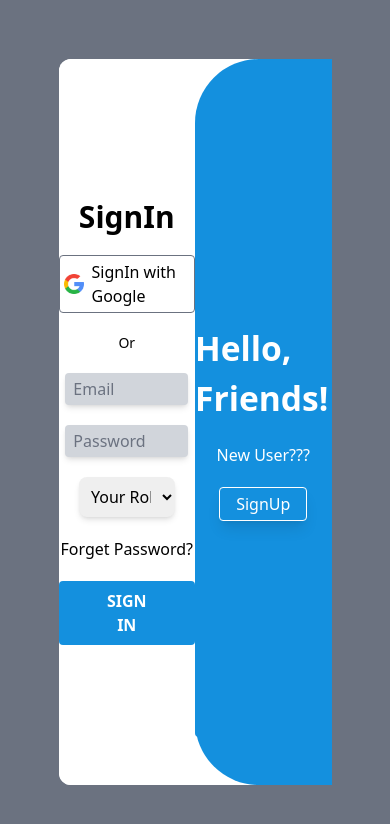
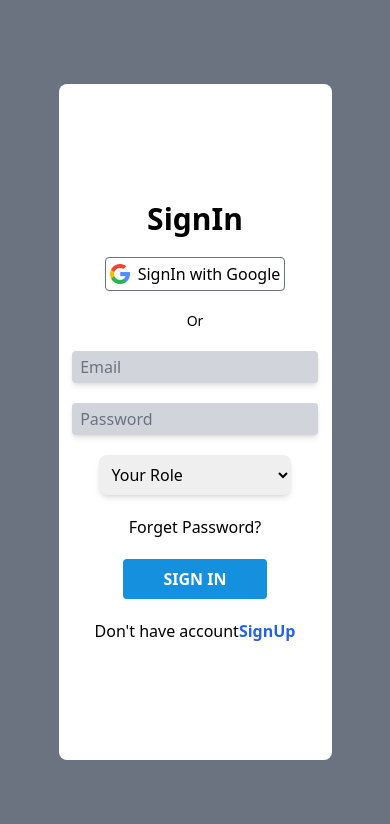
Before and after one commit to jsscoder/SIH_2024_Frontend, a React (Vite) app: page /Auth in a window 390 px wide. Shown: the top 824 px of the page. Built offline with nearby package versions, Linux system fonts and the light colour scheme.

Commit message:
responsive design pushing

```diff
--- a/src/Components/Login/Login.jsx
+++ b/src/Components/Login/Login.jsx
@@ -29,8 +29,10 @@ const Login = () => {
 
     return (
         <>
-        <div className={`w-[70%]  relative  min-h-[80%] max-h-[90%] bg-white ${isnotLogged?"rounded-r-xl":"rounded-l-xl"} flex`}>
-            <div className=' flex flex-col justify-center items-center gap-5 rounded-xl bg-white w-[50%] py-12'>
+
+        {/* login form */}
+        <div className={`w-[70%] rounded-lg relative  min-h-[80%] max-h-[95%] h-auto bg-white ${isnotLogged?"md:rounded-r-xl":" md:rounded-l-xl"} flex`}>
+            <div className={`md:flex flex-col justify-center items-center gap-5 rounded-xl bg-white md:w-[50%] w-full md:py-12 py-6 ${isnotLogged?"hidden":"flex"}`}>
                 <h1 className="text-3xl font-bold">SignIn</h1>
                 <div className="flex gap-2 justify-center items-center border-gray-500 border cursor-pointer p-1 rounded">
                     <img src={google} alt="" className="h-5 inline" />
@@ -46,15 +48,20 @@ const Login = () => {
                 </select>
                 <p className=''>Forget Password?</p>
                 <button className='bg-primary p-2 rounded text-white px-10 font-bold'>SIGN IN</button>
+                <p className='flex md:hidden'>Don't have account<span className='text-blue-600 cursor-pointer font-bold' onClick={()=>{setLogged(true)}}> SignUp </span></p>
+
+            </div>
 
 
-            </div>
-            <div className={`absolute w-[50%] ${isnotLogged?"left-0 rounded-r-[64px] ":"right-0 rounded-l-[64px] "} bg-primary flex flex-col justify-center items-center text-white h-full  gap-5 transition-[border-radius] duration-[100ms] ease-in-out`}>
+            {/*  */}
+            <div className={`absolute w-[50%] ${isnotLogged?"left-0 rounded-r-[64px] ":"right-0 rounded-l-[64px] "} bg-primary hidden md:flex flex-col justify-center items-center text-white h-full  gap-5 transition-[border-radius] duration-[100ms] ease-in-out `}>
                 <h1 className="font-extrabold text-[2.1rem]">{isnotLogged?"Have An Account!!!":"Hello, Friends!"}</h1>
                 <p className="">{isnotLogged?"Have an account":"New User???"}</p>
                 <button className="capitalize bg-transparent rounded shadow-lg border-white border py-1 px-4" onClick={()=>{isnotLogged?setLogged(false):setLogged(true)}}>{isnotLogged?"Sign In":"SignUp"}</button>
             </div>
-            <div className="w-[50%] flex flex-col justify-center items-center gap-5 rounded-xl bg-white py-12">
+
+            {/* signup form */}
+            <div className={`md:w-[50%] h-auto w-[100%] md:flex flex-col justify-center items-center gap-5 rounded-xl bg-white py-12 ${isnotLogged?"flex":"hidden"}`}>
                 <h1 className=""></h1><h1 className="text-3xl font-bold">SignUp</h1>
                 <div className="flex gap-2 justify-center items-center border-gray-500 border cursor-pointer p-1 rounded">
                     <img src={google} alt="" className="h-5 inline" />
@@ -73,7 +80,7 @@ const Login = () => {
                     <option value="faculty">Faculty</option>
                 </select>
                 <button onClick={handleRegister} className='bg-primary border-red-500 p-2 rounded text-white px-10 font-bold'>SIGN IN</button>
-
+                <p className='flex md:hidden'>Have Account <span className='text-blue-600 cursor-pointer font-bold' onClick={()=>{setLogged(false)}}> SignIn </span></p>
             </div>
         </div>
         </>
```
